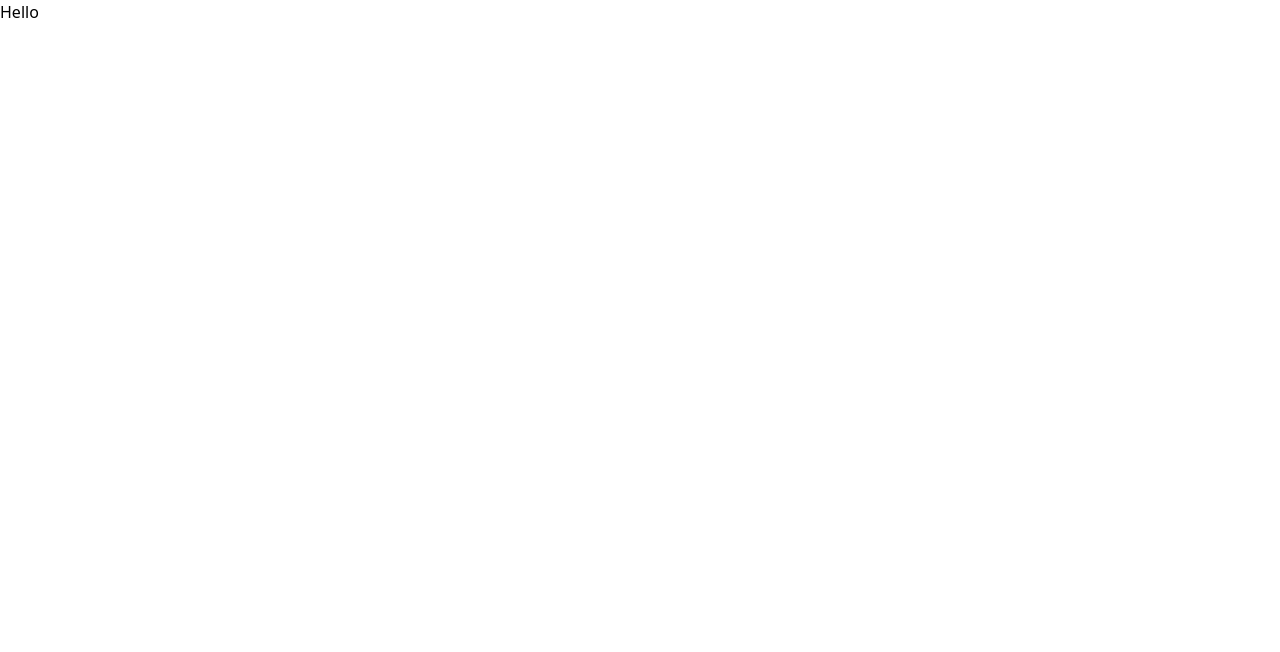
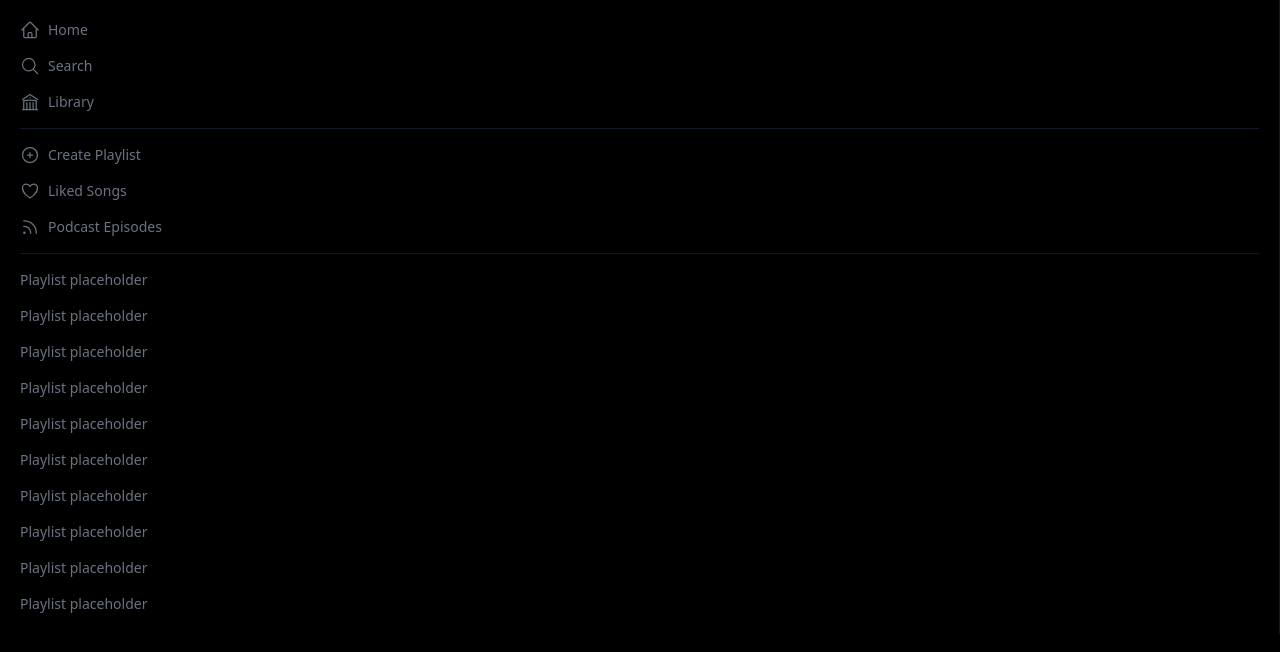
Before and after one commit to dhairyaj/tunesy, a Next.js app: page / in a window 1280 px wide. Shown: the top 652 px of the page. Built offline with nearby package versions, Linux system fonts and the light colour scheme.

Commit message:
Setup the sidebar

```diff
--- /dev/null
+++ b/components/Sidebar.js
@@ -0,0 +1,53 @@
+import React from 'react';
+import { HomeIcon, BuildingLibraryIcon, MagnifyingGlassIcon, PlusCircleIcon, HeartIcon, RssIcon } from '@heroicons/react/24/outline'
+
+
+function Sidebar() {
+    return (
+        <div className='text-gray-500 p-5 text-sm border-r border-gray-900'>
+            <div className='space-y-4'>
+                {/* Nav options like Home, Search, etc go here */}
+                <button className='flex items-center space-x-2 hover:text-white'>
+                    <HomeIcon className="h-5 w-5" />
+                    <p>Home</p>
+                </button>
+                <button className='flex items-center space-x-2 hover:text-white'>
+                    <MagnifyingGlassIcon className="h-5 w-5" />
+                    <p>Search</p>
+                </button>
+                <button className='flex items-center space-x-2 hover:text-white'>
+                    <BuildingLibraryIcon className="h-5 w-5" />
+                    <p>Library</p>
+                </button>
+                <hr className='border-t-[0.1px] border-gray-900' />
+                <button className='flex items-center space-x-2 hover:text-white'>
+                    <PlusCircleIcon className="h-5 w-5" />
+                    <p>Create Playlist</p>
+                </button>
+                <button className='flex items-center space-x-2 hover:text-white'>
+                    <HeartIcon className="h-5 w-5" />
+                    <p>Liked Songs</p>
+                </button>
+                <button className='flex items-center space-x-2 hover:text-white'>
+                    <RssIcon className="h-5 w-5" />
+                    <p>Podcast Episodes</p>
+                </button>
+                <hr className='border-t-[0.1px] border-gray-900' />
+
+                {/* Playlists go here */}
+                <p className='cursor-pointer hover:text-white'>Playlist placeholder</p>
+                <p className='cursor-pointer hover:text-white'>Playlist placeholder</p>
+                <p className='cursor-pointer hover:text-white'>Playlist placeholder</p>
+                <p className='cursor-pointer hover:text-white'>Playlist placeholder</p>
+                <p className='cursor-pointer hover:text-white'>Playlist placeholder</p>
+                <p className='cursor-pointer hover:text-white'>Playlist placeholder</p>
+                <p className='cursor-pointer hover:text-white'>Playlist placeholder</p>
+                <p className='cursor-pointer hover:text-white'>Playlist placeholder</p>
+                <p className='cursor-pointer hover:text-white'>Playlist placeholder</p>
+                <p className='cursor-pointer hover:text-white'>Playlist placeholder</p>
+            </div>
+        </div>
+    )
+}
+
+export default Sidebar
--- a/package.json
+++ b/package.json
@@ -9,6 +9,7 @@
     "lint": "next lint"
   },
   "dependencies": {
+    "@heroicons/react": "^2.0.13",
     "@next/font": "13.1.4",
     "next": "13.1.4",
     "react": "18.2.0",
--- a/pages/index.js
+++ b/pages/index.js
@@ -1,7 +1,11 @@
+import Sidebar from "@/components/Sidebar";
+
 export default function Home() {
   return (
-    <div>
-      <h1>Hello</h1>
+    <div className="bg-black h-screen overflow-hidden">
+      <main>
+        <Sidebar />
+      </main>
     </div>
   )
 }
```
Also changed, not shown: 2 other files (tests, documents, lock files or other folders).
